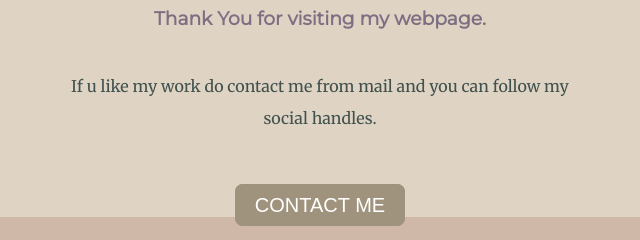
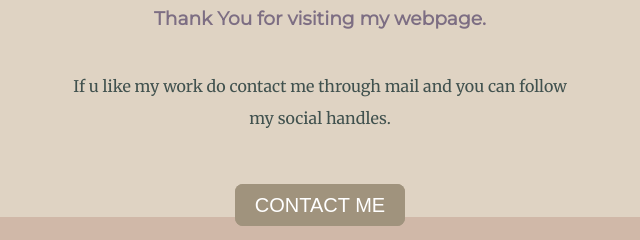
Before and after one commit to ujjwalpradhan007/my-website, a plain HTML site: page index.html in a window 1280 px wide. Shown: the part 3022-3262 px from the top of the page, 320-960 px from the left. Drawn offline with Linux system fonts and the light colour scheme.

Commit message:
Update index.html
mail

```diff
--- a/index.html
+++ b/index.html
@@ -58,7 +58,7 @@
         <div class="contact-me">
           <h2>Get In Touch</h2>
           <h3>Thank You for visiting my webpage.</h3>
-          <p class="contact-message">If u like my work do contact me from mail and  you can follow my social handles.</p>
+          <p class="contact-message">If u like my work do contact me through mail and  you can follow my social handles.</p>
           <a class="btn" href="mailto:pradhanujjwal100@gmail.com">CONTACT ME</a>
         </div>
       </div>
```
